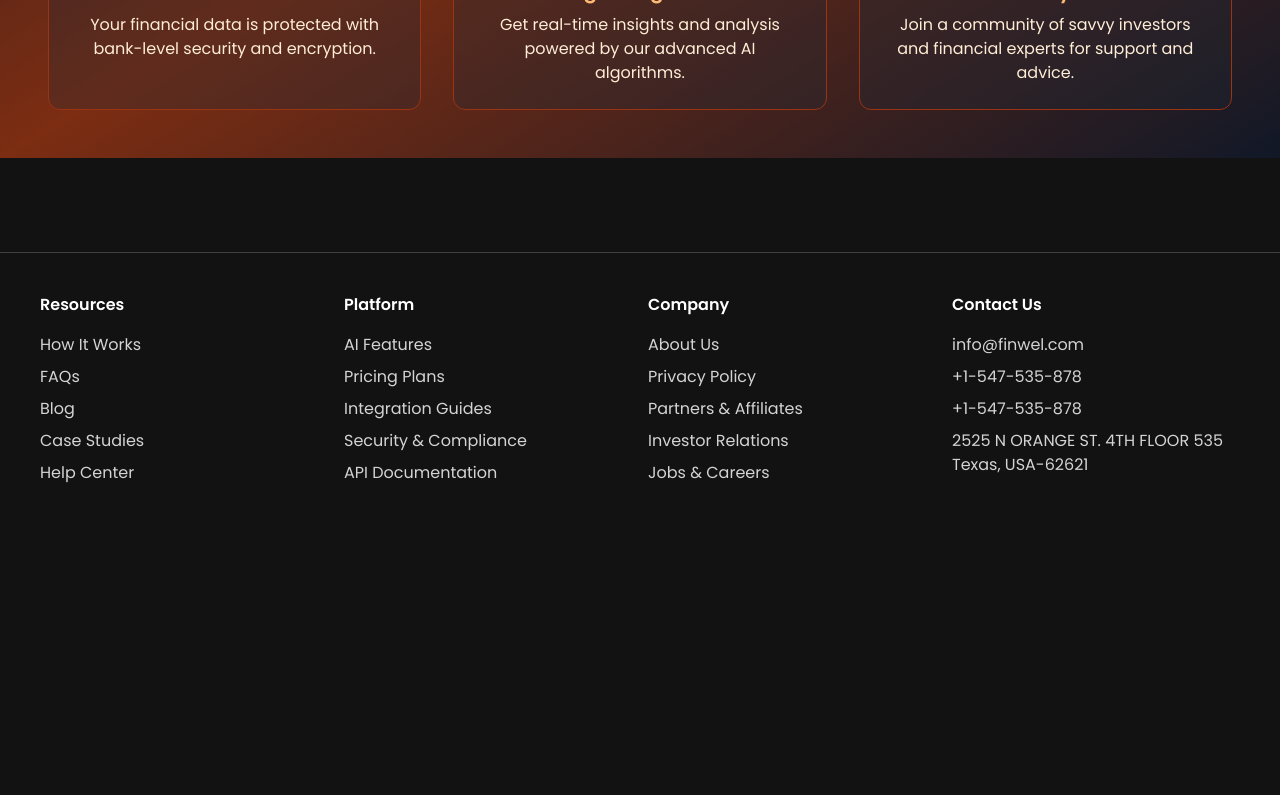
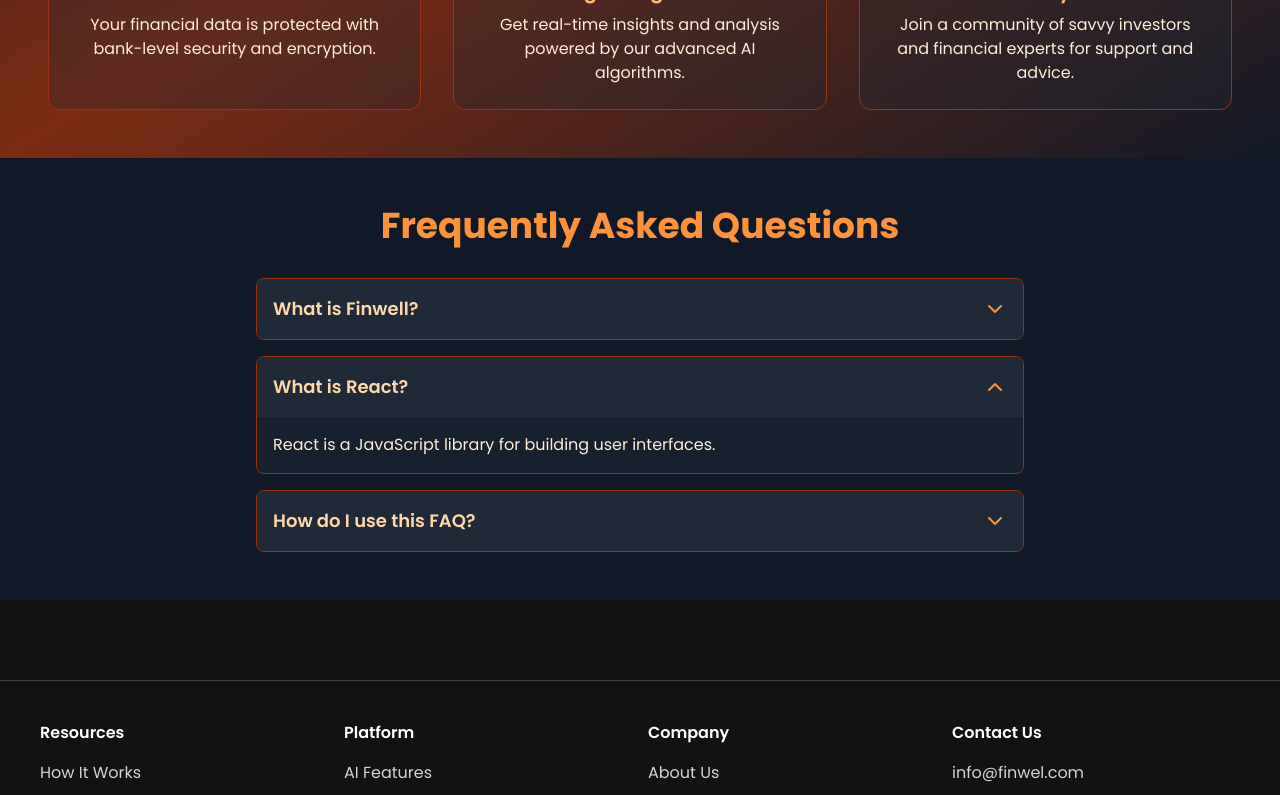
Before and after one commit to tashish419/ems-landing-page, a React (Vite) app: page / in a window 1280 px wide. Shown: the part 701-1496 px from the top of the page. Before the commit the page ends 1226 px from the top, so only its background shows below. Built offline with nearby package versions, Linux system fonts and the light colour scheme.

Commit message:
create FAQ section

```diff
--- /dev/null
+++ b/src/components/FAQs/FAQSection.jsx
@@ -0,0 +1,78 @@
+import { useState } from "react";
+import { faqData } from "../../constants";
+import { ArrowDown, ChevronDown, ChevronUp } from "lucide-react";
+
+const FAQSection = () => {
+  const [activeIndex, setActiveIndex] = useState(1);
+
+  const handleToggle = (index) => {
+    setActiveIndex(activeIndex === index ? null : index);
+  };
+  return (
+    // <div className="mx-auto px-4 lg:px-40 mt-10">
+    //   <h2 className="text-center text-2xl lg:text-3xl font-bold">
+    //     Frequently Asked Questions
+    //   </h2>
+    //   <div>
+    //     {faqData.map((faq, index) => {
+    //       return (
+    //         <div key={index} className="my-6">
+    //           <div
+    //             className="p-4 bg-slate-400 cursor-pointer flex justify-between"
+    //             onClick={() => handleToggle(index)}
+    //           >
+    //             <h3 className="text-lg font-semibold">{faq.question}</h3>
+    //             <ArrowDown className="w-6 h-6 text-gray-800" />
+    //           </div>
+
+    //           {activeIndex === index && (
+    //             <div className="p-4 bg-slate-400">
+    //               <p className="text-gray-600">{faq.answer}</p>
+    //             </div>
+    //           )}
+    //         </div>
+    //       );
+    //     })}
+    //   </div>
+    // </div>
+    <section className="bg-gray-900 text-orange-50 py-12 px-4 sm:px-6 md:px-8 lg:px-12 xl:px-16">
+      <div className="max-w-3xl mx-auto">
+        <h2 className="text-center text-3xl ss:text-4xl font-bold mb-8 text-orange-400">
+          Frequently Asked Questions
+        </h2>
+        <div className="space-y-4">
+          {faqData.map((faq, index) => (
+            <div key={index} className="border border-orange-800 rounded-lg overflow-hidden">
+              <button
+                className="w-full p-4 bg-gray-800 hover:bg-gray-750 transition-colors duration-200 flex justify-between items-center cursor-pointer"
+                onClick={() => handleToggle(index)}
+                aria-expanded={activeIndex === index}
+                aria-controls={`faq-answer-${index}`}
+              >
+                <h3 className="text-left text-lg font-semibold text-orange-200">{faq.question}</h3>
+                {activeIndex === index ? (
+                  <ChevronUp className="w-6 h-6 text-orange-400 flex-shrink-0" />
+                ) : (
+                  <ChevronDown className="w-6 h-6 text-orange-400 flex-shrink-0" />
+                )}
+              </button>
+
+              <div
+                id={`faq-answer-${index}`}
+                className={`overflow-hidden transition-all duration-300 ${
+                  activeIndex === index ? 'max-h-96' : 'max-h-0'
+                }`}
+              >
+                <div className="p-4 bg-gray-800 bg-opacity-50">
+                  <p className="text-orange-100">{faq.answer}</p>
+                </div>
+              </div>
+            </div>
+          ))}
+        </div>
+      </div>
+    </section>
+  );
+};
+
+export default FAQSection;
--- a/src/components/index.js
+++ b/src/components/index.js
@@ -1,9 +1,11 @@
 import Header from './Header/Header.jsx';
 import Footer from './Footer/Footer.jsx';
 import HeroSection from './HeroSection/HeroSection.jsx';
+import FAQSection from './FAQs/FAQSection.jsx';
 
 export {
     Header,
     Footer,
     HeroSection,
+    FAQSection,
 }
--- a/src/constants/index.js
+++ b/src/constants/index.js
@@ -16,7 +16,7 @@
   {
     title: "Pricing",
     href: "#",
-  }
+  },
 ];
 
 export const resourcesLinks = [
@@ -49,3 +49,22 @@
   { href: "#", text: "+1-547-535-878" },
   { href: "#", text: "2525 N ORANGE ST. 4TH FLOOR 535 Texas, USA-62621" },
 ];
+
+export const faqData = [
+  {
+    id: 1,
+    question: "What is Finwell?",
+    answer:
+      "Finwell is a financial management platform that uses AI technology to provide personalized insights and advice to help you make better financial decisions.",
+  },
+  {
+    id: 2,
+    question: "What is React?",
+    answer: "React is a JavaScript library for building user interfaces.",
+  },
+  {
+    id: 3,
+    question: "How do I use this FAQ?",
+    answer: "Click on a question to view its answer.",
+  },
+];
--- a/src/pages/Home/Home.jsx
+++ b/src/pages/Home/Home.jsx
@@ -1,9 +1,10 @@
-import { HeroSection } from "../../components";
+import { FAQSection, HeroSection } from "../../components";
 
 const Home = () => {
   return (
     <div className="min-h-[100vh]">
       <HeroSection />
+      <FAQSection />
     </div>
   );
 }
```
